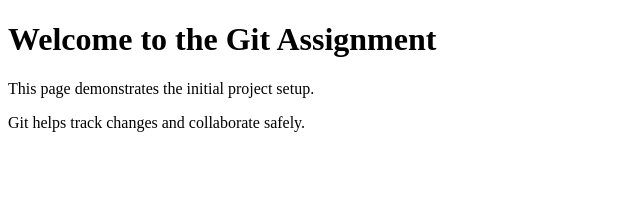
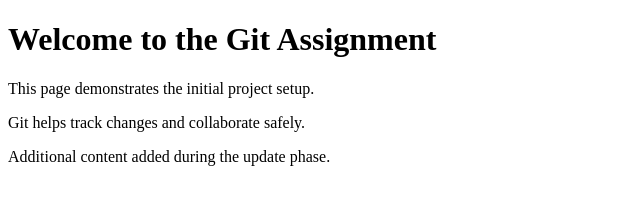
Before and after one commit to sagarBUILDS/git-assignment, a plain HTML site: page index.html in a window 1280 px wide. Shown: the whole page, without its empty margins (0-640 px from the left). Drawn offline with Linux system fonts and the light colour scheme.

Commit message:
Updated index page

```diff
--- a/index.html
+++ b/index.html
@@ -15,3 +15,5 @@
     </main>
 </body>
 </html>
+
+        <p>Additional content added during the update phase.</p>
```
